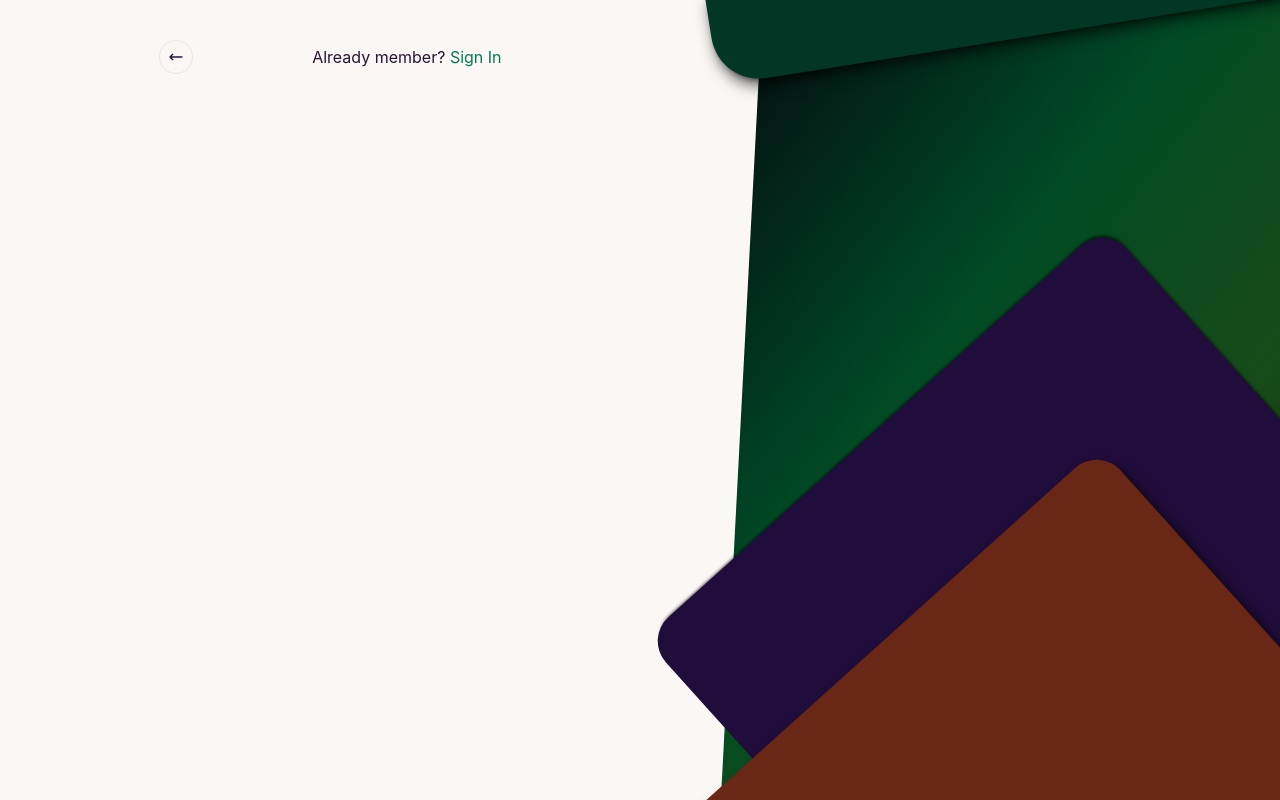
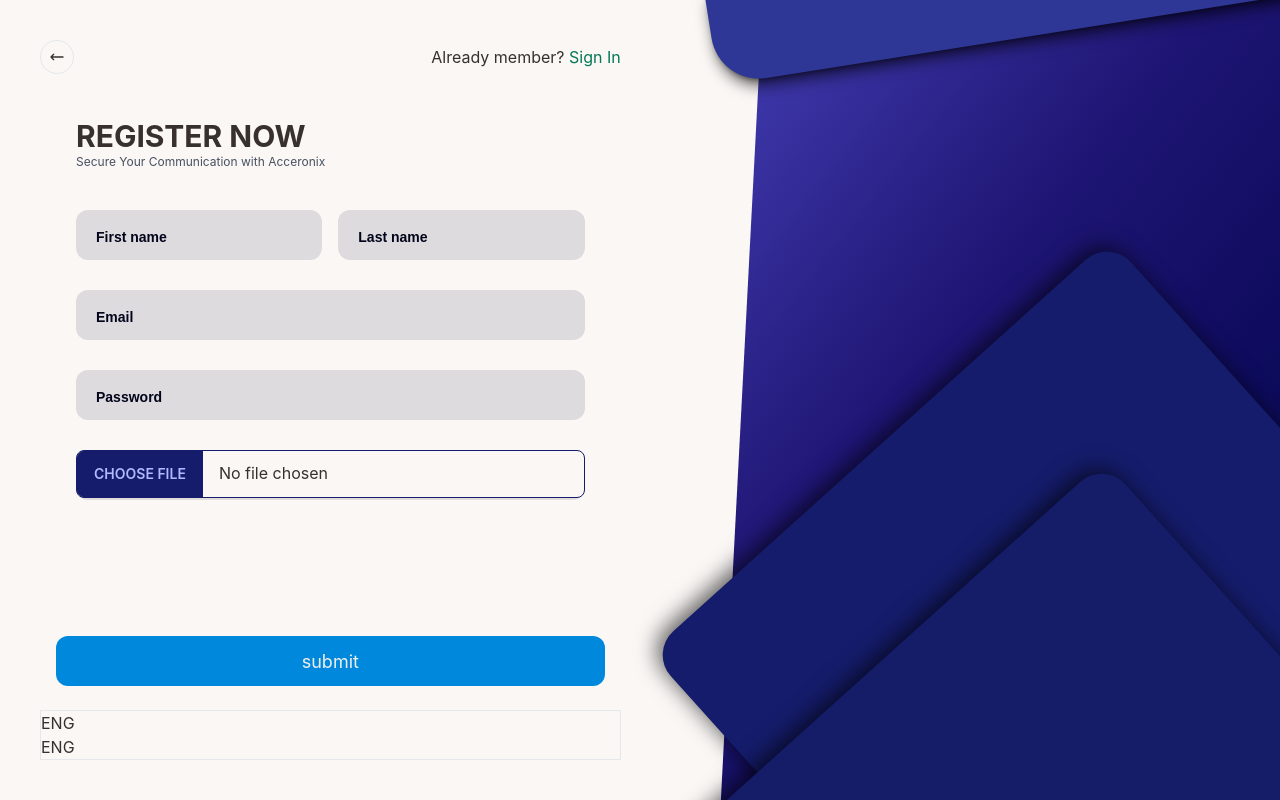
Before and after one commit to shourovr82/Acceronix, a React (Create React App) app: page /register in a window 1280 px wide. Shown: the top 800 px of the page. Built offline with nearby package versions, Linux system fonts and the light colour scheme.

Commit message:
register page design added

```diff
--- a/package.json
+++ b/package.json
@@ -3,6 +3,7 @@
   "version": "0.1.0",
   "private": true,
   "dependencies": {
+    "@tanstack/react-query": "^4.23.0",
     "@testing-library/jest-dom": "^5.16.5",
     "@testing-library/react": "^13.4.0",
     "@testing-library/user-event": "^13.5.0",
@@ -10,6 +11,7 @@
     "firebase": "^9.16.0",
     "react": "^18.2.0",
     "react-dom": "^18.2.0",
+    "react-hook-form": "^7.42.1",
     "react-icons": "^4.7.1",
     "react-router-dom": "^6.7.0",
     "react-scripts": "5.0.1",
--- a/src/App.js
+++ b/src/App.js
@@ -3,7 +3,7 @@ import router from './Routes/Router';
 
 function App({ children }) {
   return (
-    <div >
+    <div data-theme="white">
       <RouterProvider router={router}>
         {children}
       </RouterProvider>
--- a/src/Pages/Authentication/Register/Register.css
+++ b/src/Pages/Authentication/Register/Register.css
@@ -1,7 +1,120 @@
 .bg-b {
-  background-image: linear-gradient(to left top, #0b1101, #151f08, #182d0f, #193b13, #174b19, #114b1d, #094b20, #004b24, #003b22, #022a1c, #041b15, #000705);
+  background-image: linear-gradient(to right bottom, #433eb4, #3a33a3, #312993, #281f83, #1e1574, #19126c, #130e64, #0d0b5c, #0c0d59, #0c0f55, #0c1152, #0d124e);
 }
 
 .down-div {
-  box-shadow: 3px -3px 3px -2px #0200009a;
+  box-shadow: -1px -7px 21px 0px #0000009a;
 }
+
+.srv {
+  background-image: linear-gradient(to left top, #0a0e03, #12190b, #152212, #152c18, #13371f, #0f3a21, #0a3e23, #024125, #013d20, #013a1a, #003615, #00330f);
+}
+
+
+
+
+.form {
+  border-radius: 20px;
+  box-sizing: border-box;
+  height: 500px;
+  padding: 20px;
+}
+
+
+
+
+.input-container {
+  height: 50px;
+  position: relative;
+  width: 100%;
+}
+
+.ic1 {
+  margin-top: 40px;
+}
+
+.ic2 {
+  margin-top: 30px;
+}
+
+.forminput {
+  background-color: rgba(9, 21, 54, 0.123);
+  border-radius: 12px;
+  border: 0;
+  box-sizing: border-box;
+  color: #261d80;
+  font-weight: 600;
+  font-size: 15px;
+  height: 100%;
+  outline: 0;
+  padding: 4px 20px 0;
+  width: 100%;
+}
+
+.cut {
+  /* background-color: #fff; */
+  border-radius: 10px;
+  height: 20px;
+  left: 20px;
+  position: absolute;
+  top: -20px;
+  transform: translateY(0);
+  transition: transform 200ms;
+  width: 76px;
+}
+
+.cut-short {
+  width: 50px;
+}
+
+.forminput:focus~.cut,
+.forminput:not(:placeholder-shown)~.cut {
+  background-color: #faf7f5;
+  transform: translateY(8px);
+}
+
+.placeholder {
+  color: #01041b;
+  font-family: sans-serif;
+  left: 20px;
+  line-height: 14px;
+  font-size: 14px;
+  font-weight: 600;
+  pointer-events: none;
+  position: absolute;
+  transform-origin: 0 50%;
+  transition: transform 200ms, color 200ms;
+  top: 20px;
+}
+
+.forminput:focus~.placeholder,
+.forminput:not(:placeholder-shown)~.placeholder {
+  transform: translateY(-30px) translateX(10px) scale(0.75);
+}
+
+.forminput:not(:placeholder-shown)~.placeholder {
+  color: #808097;
+}
+
+.forminput:focus~.placeholder {
+  color: #261d80;
+}
+
+.submit {
+  background-color: #08d;
+  border-radius: 12px;
+  border: 0;
+  box-sizing: border-box;
+  color: #eee;
+  cursor: pointer;
+  font-size: 18px;
+  height: 50px;
+  margin-top: 38px;
+  outline: 0;
+  text-align: center;
+  width: 100%;
+}
+
+.submit:active {
+  background-color: #06b;
+}
--- a/src/Pages/Authentication/Register/Register.js
+++ b/src/Pages/Authentication/Register/Register.js
@@ -1,15 +1,17 @@
 import React from 'react';
 import './Register.css'
 import { HiOutlineArrowNarrowLeft } from 'react-icons/hi';
+import RegisterSide from './RegisterSide';
+import RegisterMain from './RegisterMain';
 
 
 const Register = () => {
   return (
     <div className='h-screen   '>
 
-      <div className='flex  justify-between '>
-        <div className='w-full p-10 '>
-          <div className='flex justify-evenly   items-center w-full '>
+      <div className='flex  justify-between h-full'>
+        <div className='w-full flex justify-between flex-col   p-10 '>
+          <div className='flex justify-between   items-center w-full '>
 
             <div>
               <button className=' border p-2 rounded-full'>
@@ -20,28 +22,33 @@ const Register = () => {
               <h4>Already member? <span className='text-emerald-700'>Sign In</span> </h4>
             </div>
           </div>
+
+          {/*  Register Main */}
+          <div className='flex   items-center w-full '>
+            <RegisterMain />
+          </div>
+          <div className='flex border'>
+            <div>
+              <h1>ENG</h1>
+              <h1>ENG</h1>
+            </div>
+
+          </div>
+
         </div>
-        <div className='w-full relative justify-end'>
 
 
 
-          <div className='relative'>
-            <div className='bg-b absolute -top-4 -right-20  origin-center rotate-3 w-full h-[110vh]'>
-              <div class="relative h-screen ...">
-                <div class="absolute shadow-lg shadow-[#0201019a] bg-[#023726] w-full h-24 rounded-tl rounded-[3rem] p-3 origin-center -rotate-12  -left-14 -top-10
-               ">
-                </div>
-                <div class="absolute bg-[#210d3b] down-div w-full top-96 rounded-[2rem]  p-3 origin-center -rotate-45  -bottom-20  -right-0
-               ">
-                </div>
-                <div class="absolute bg-[#682815] shadow-lg shadow-black w-full top-[37rem] rounded-[2rem]  p-3 origin-center -rotate-45  -bottom-96  -right-10
-               ">
-                </div>
 
-              </div>
-            </div>
 
+        {/* side items */}
+        <div className='w-full relative justify-end'>
+          <div>
+            <RegisterSide />
           </div>
+
+
+
 
 
 
--- /dev/null
+++ b/src/Pages/Authentication/Register/RegisterMain.js
@@ -0,0 +1,64 @@
+import React from 'react';
+
+const RegisterMain = () => {
+
+
+
+  <div>
+    <h1>Register Now</h1>
+    <p>Secure Your Communication with Acceronix</p>
+  </div>
+
+
+
+  return (
+    <div className='w-full'>
+
+
+      {/* Form for Registration */}
+
+      <div className='w-full p-4 rounded-lg'>
+        <div class="form">
+          <div class="text-3xl font-bold uppercase">Register Now</div>
+          <div class="subtitle"> <p className='text-[#475161] text-xs '>Secure Your Communication with Acceronix</p></div>
+          <div className='flex items-center gap-4'>
+            <div class="input-container ic1">
+              <input id="firstname" class="forminput  focus:ring-2 ring-[#1f2aa1] ring-offset-0 " type="text" placeholder=" " />
+              <div class="cut bg-base-100"></div>
+              <label for="firstname" class="placeholder flex items-center gap-3">First name  </label>
+            </div>
+            <div class="input-container ic1">
+              <input id="lastname" class="forminput  focus:ring-2 ring-[#1f2aa1] " type="text" placeholder=" " />
+              <div class="cut"></div>
+              <label for="lastname" class="placeholder">Last name</label>
+            </div>
+          </div>
+
+          <div class="input-container ic2">
+            <input id="email" class="forminput  focus:ring-2 ring-[#1f2aa1] " type="text" placeholder=" " />
+            <div class="cut cut-short"></div>
+            <label for="email" class="placeholder">Email</label>
+          </div>
+          <div class="input-container ic2">
+            <input id="email" class="forminput  focus:ring-2 ring-[#1f2aa1] " type="text" placeholder=" " />
+            <div class="cut cut-short"></div>
+            <label for="email" class="placeholder">Password</label>
+          </div>
+
+
+
+          <div class="input-container  ic2 bg-[#0306071c] rounded-xl">
+            <input type="file" className="file-input file-input-info w-full" />
+          </div>
+
+
+
+        </div>
+        <button type="text" class="submit">submit</button>
+      </div>
+
+    </div >
+  );
+};
+
+export default RegisterMain;
--- /dev/null
+++ b/src/Pages/Authentication/Register/RegisterSide.js
@@ -0,0 +1,25 @@
+import React from 'react';
+
+const RegisterSide = () => {
+  return (
+    <div className='relative'>
+      <div className='bg-b absolute -top-4 -right-20  origin-center rotate-3 w-full h-[110vh]'>
+        <div className="relative flex justify-between  h-screen ...">
+          <div className="absolute shadow-lg shadow-[#0201019a] bg-[#2e3796] w-full h-24 rounded-tl rounded-[3rem] p-3 origin-center -rotate-12  -left-14 -top-10
+               ">
+          </div>
+          <div className="absolute bg-[#151c6b] down-div w-full top-[25rem] rounded-[2rem]  p-3 origin-center -rotate-45  -bottom-20  -right-0
+               ">
+          </div>
+          <div className="absolute bg-[#151c68]  down-div  w-full top-[38rem] rounded-[2rem]  p-3 origin-center -rotate-45  -bottom-96  -right-10
+               ">
+          </div>
+
+        </div>
+      </div>
+
+    </div>
+  );
+};
+
+export default RegisterSide;
--- a/tailwind.config.js
+++ b/tailwind.config.js
@@ -6,6 +6,36 @@ module.exports = {
   },
   plugins: [require("daisyui")],
   daisyui: {
-    themes: ["cupcake",],
+    themes: [
+      {
+        white: {
+          "primary": "#81d0d3",
+          "secondary": "#56ce50",
+          "accent": "#ccf3ff",
+          "neutral": "#141A24",
+          "base-100": "#faf7f5",
+          "info": "#151c6b",
+          "success": "#1A7064",
+          "warning": "#F9D266",
+          "error": "#DA3A2F",
+        },
+      },
+
+      {
+        dark: {
+          "primary": "#ad1605",
+          "secondary": "#76d2e2",
+          "accent": "#04e081",
+          "neutral": "#221B27",
+          "base-100": "#0f172a",
+          "info": "#348FE5",
+          "success": "#62DAC2",
+          "warning": "#B0740C",
+          "error": "#E5766C",
+        },
+      },
+
+    ],
+
   },
 }
```
Also changed, not shown: aaa/aaa.md (+1 -1 lines), 1 other file (tests, documents, lock files or other folders).
